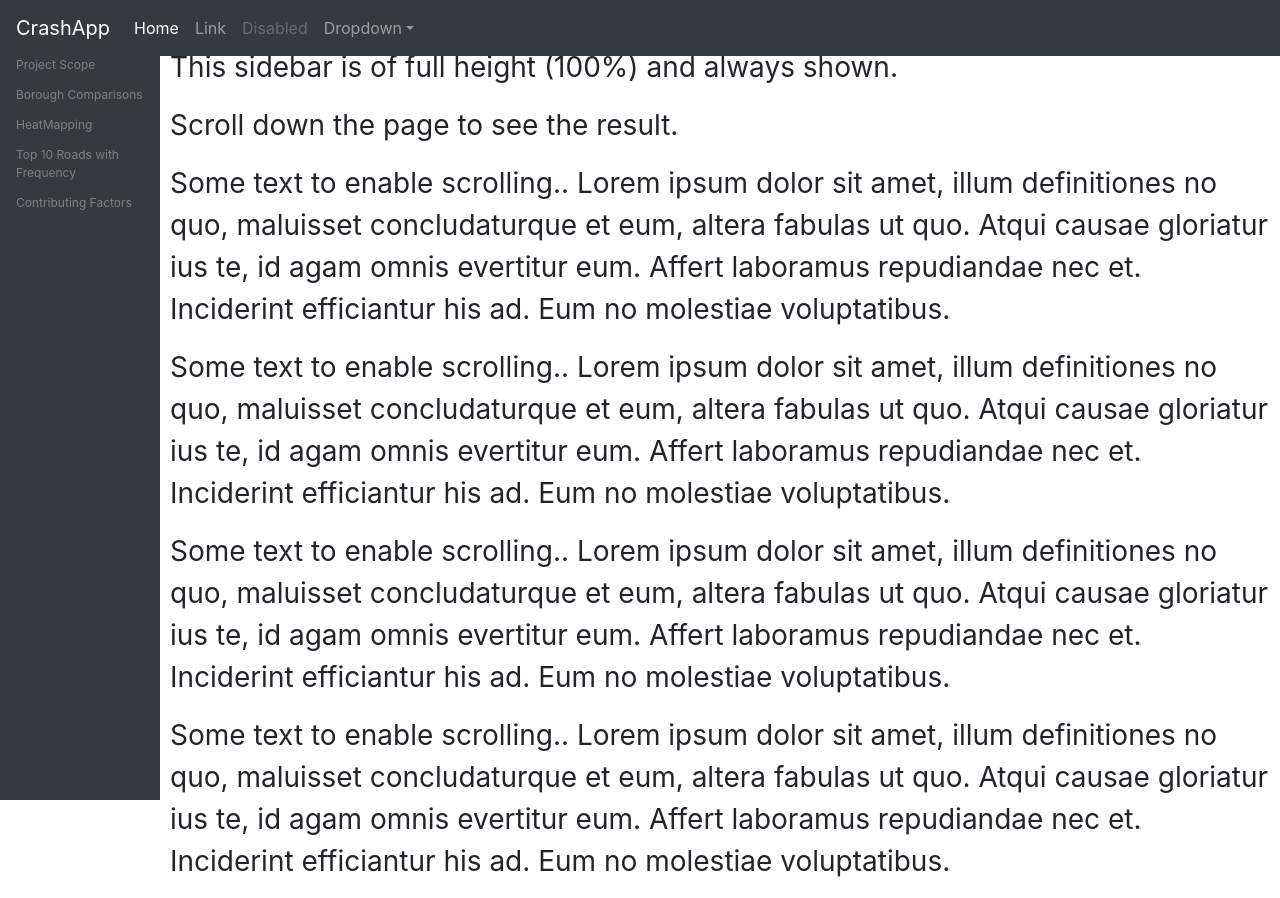
After one commit to elzster/CrashApp, a Flask app: page /dash/ in a window 1280 px wide. The commit adds this page. Run offline with Flask 2, Linux system fonts and the light colour scheme; some libraries are stand-ins or nearby versions.

Commit message:
Testing DashBoard Template

```diff
--- a/nycproject/app.py
+++ b/nycproject/app.py
@@ -56,6 +56,11 @@ Base.prepare(db.engine, reflect=True)
 def home():
 
     return render_template("index.html")
+
+@app.route("/dash/")
+def dash():
+
+    return render_template("testpage.html")
 
 @app.route("/jon/")
 def jon():
--- a/nycproject/static/css/style.css
+++ b/nycproject/static/css/style.css
@@ -1,4 +1,44 @@
 body {
+  font-family: "Lato", sans-serif;
+}
+
+.sidenav {
+  height: 100%;
+  width: 160px;
+  position: fixed;
+  z-index: 1;
+  top: 0;
+  left: 0;
+  background-color: #343a40;
+  overflow-x: hidden;
+  padding-top: 20px;
+}
+
+.sidenav a {
+  padding: 6px 8px 6px 16px;
+  text-decoration: none;
+  font-size: 12px;
+  color: #818181;
+  display: block;
+}
+
+.sidenav a:hover {
+  color: #f1f1f1;
+}
+
+
+.main {
+  margin-left: 160px; /* Same as the width of the sidenav */
+  font-size: 28px; /* Increased text to enable scrolling */
+  padding: 0px 10px;
+}
+
+@media screen and (max-height: 450px) {
+  .sidenav {padding-top: 15px;}
+  .sidenav a {font-size: 18px;}
+}
+
+/* body {
   padding: 0;
   margin: 0;
 }
@@ -7,4 +47,4 @@ body {
 body,
 html {
   height: 100%;
-}
+} */
--- a/nycproject/static/js/markercluster.js
+++ b/nycproject/static/js/markercluster.js
@@ -1,4 +1,4 @@
-var myMap = L.map("map", {
+var myMap = L.map("clustermap", {
     center: [40.7, -73.95],
     zoom: 10
 });
--- a/nycproject/templates/piegraph.html
+++ b/nycproject/templates/piegraph.html
@@ -20,6 +20,12 @@
 </head>
 
 <body>
+	<div class ="row">
+		<div class = "col-12">
+
+		</div>
+	</div>
+<hr>
 	<div class="container">
 		<div class="row">
 			<div class="col-md-6">
--- /dev/null
+++ b/nycproject/templates/testpage.html
@@ -0,0 +1,108 @@
+<!doctype html>
+<html lang="en">
+
+<head>
+    <meta charset="utf-8">
+
+    <title>DashBoard/Landing Page</title>
+
+    <!--Local CSS Stylesheet-->
+    <link rel="stylesheet" href="/static/css/style.css">
+
+    <!-- Bootstrap core CSS -->
+    <link href="/docs/4.4/dist/css/bootstrap.min.css" rel="stylesheet"
+        integrity="sha384-Vkoo8x4CGsO3+Hhxv8T/Q5PaXtkKtu6ug5TOeNV6gBiFeWPGFN9MuhOf23Q9Ifjh" crossorigin="anonymous">
+    <!--BootStrap Dependencies-->
+    <link rel="stylesheet" href="https://stackpath.bootstrapcdn.com/bootstrap/4.4.1/css/bootstrap.min.css"
+        integrity="sha384-Vkoo8x4CGsO3+Hhxv8T/Q5PaXtkKtu6ug5TOeNV6gBiFeWPGFN9MuhOf23Q9Ifjh" crossorigin="anonymous">
+    <script src="https://code.jquery.com/jquery-3.4.1.slim.min.js"
+        integrity="sha384-J6qa4849blE2+poT4WnyKhv5vZF5SrPo0iEjwBvKU7imGFAV0wwj1yYfoRSJoZ+n"
+        crossorigin="anonymous"></script>
+    <script src="https://cdn.jsdelivr.net/npm/popper.js@1.16.0/dist/umd/popper.min.js"
+        integrity="sha384-Q6E9RHvbIyZFJoft+2mJbHaEWldlvI9IOYy5n3zV9zzTtmI3UksdQRVvoxMfooAo"
+        crossorigin="anonymous"></script>
+    <script src="https://stackpath.bootstrapcdn.com/bootstrap/4.4.1/js/bootstrap.min.js"
+        integrity="sha384-wfSDF2E50Y2D1uUdj0O3uMBJnjuUD4Ih7YwaYd1iqfktj0Uod8GCExl3Og8ifwB6"
+        crossorigin="anonymous"></script>
+
+    <!--Top Nav Bar/Drop Downs-->
+    <nav class="navbar navbar-expand-md navbar-dark fixed-top bg-dark">
+        <a class="navbar-brand" href="#">CrashApp</a>
+        <button class="navbar-toggler" type="button" data-toggle="collapse" data-target="#navbarsExampleDefault"
+            aria-controls="navbarsExampleDefault" aria-expanded="false" aria-label="Toggle navigation">
+            <span class="navbar-toggler-icon"></span>
+        </button>
+
+        <div class="collapse navbar-collapse" id="navbarsExampleDefault">
+            <ul class="navbar-nav mr-auto">
+                <li class="nav-item active">
+                    <a class="nav-link" href="/dash/">Home <span class="sr-only">(current)</span></a>
+                </li>
+                <li class="nav-item">
+                    <a class="nav-link" href="#">Link</a>
+                </li>
+                <li class="nav-item">
+                    <a class="nav-link disabled" href="#" tabindex="-1" aria-disabled="true">Disabled</a>
+                </li>
+                <li class="nav-item dropdown">
+                    <a class="nav-link dropdown-toggle" href="#" id="dropdown01" data-toggle="dropdown"
+                        aria-haspopup="true" aria-expanded="false">Dropdown</a>
+                    <div class="dropdown-menu" aria-labelledby="dropdown01">
+                        <a class="dropdown-item" href="#">Action</a>
+                        <a class="dropdown-item" href="#">Another action</a>
+                        <a class="dropdown-item" href="#">Something else here</a>
+                    </div>
+                </li>
+            </ul>
+        </div>
+    </nav>
+</head>
+
+<body>
+    <!-- SideBar Container-->
+    <div class="sidenav">
+        <a href="#scope">CrashApp</a>
+        <a href="#scope">Project Scope</a>
+        <a href="#borough">Borough Comparisons</a>
+        <a href="#heatmap">HeatMapping</a>
+        <a href="#top10">Top 10 Roads with Frequency</a>
+        <a href="#factors">Contributing Factors</a>
+    </div>
+
+        <div class="main">
+            <h2>Sidebar</h2>
+            <p>This sidebar is of full height (100%) and always shown.</p>
+            <p>Scroll down the page to see the result.</p>
+            <p>Some text to enable scrolling.. Lorem ipsum dolor sit amet, illum definitiones no quo, maluisset
+                concludaturque et eum, altera fabulas ut quo. Atqui causae gloriatur ius te, id agam omnis evertitur
+                eum. Affert laboramus repudiandae nec et. Inciderint efficiantur his ad. Eum no molestiae voluptatibus.
+            </p>
+            <p>Some text to enable scrolling.. Lorem ipsum dolor sit amet, illum definitiones no quo, maluisset
+                concludaturque et eum, altera fabulas ut quo. Atqui causae gloriatur ius te, id agam omnis evertitur
+                eum. Affert laboramus repudiandae nec et. Inciderint efficiantur his ad. Eum no molestiae voluptatibus.
+            </p>
+            <p>Some text to enable scrolling.. Lorem ipsum dolor sit amet, illum definitiones no quo, maluisset
+                concludaturque et eum, altera fabulas ut quo. Atqui causae gloriatur ius te, id agam omnis evertitur
+                eum. Affert laboramus repudiandae nec et. Inciderint efficiantur his ad. Eum no molestiae voluptatibus.
+            </p>
+            <p>Some text to enable scrolling.. Lorem ipsum dolor sit amet, illum definitiones no quo, maluisset
+                concludaturque et eum, altera fabulas ut quo. Atqui causae gloriatur ius te, id agam omnis evertitur
+                eum. Affert laboramus repudiandae nec et. Inciderint efficiantur his ad. Eum no molestiae voluptatibus.
+
+            </p>
+
+        </div>
+        <script src="https://code.jquery.com/jquery-3.4.1.slim.min.js"
+            integrity="sha384-J6qa4849blE2+poT4WnyKhv5vZF5SrPo0iEjwBvKU7imGFAV0wwj1yYfoRSJoZ+n"
+            crossorigin="anonymous"></script>
+        <script>window.jQuery || document.write('<script src="/docs/4.4/assets/js/vendor/jquery.slim.min.js"><\/script>')</script>
+        <script src="/docs/4.4/dist/js/bootstrap.bundle.min.js"
+            integrity="sha384-6khuMg9gaYr5AxOqhkVIODVIvm9ynTT5J4V1cfthmT+emCG6yVmEZsRHdxlotUnm"
+            crossorigin="anonymous"></script>
+        <script src="https://cdnjs.cloudflare.com/ajax/libs/feather-icons/4.9.0/feather.min.js"></script>
+        <script src="https://cdnjs.cloudflare.com/ajax/libs/Chart.js/2.7.3/Chart.min.js"></script>
+        <script src="dashboard.js"></script>
+
+</body>
+
+</html>
```
Also changed, not shown: nycproject/templates/dash.html (added, +221 -0 lines), nycproject/templates/index.html (+23 -7 lines), nycproject/templates/nycBoroughs.html (deleted, +0 -38 lines), nycproject/data/crashapp.jpg (added).
